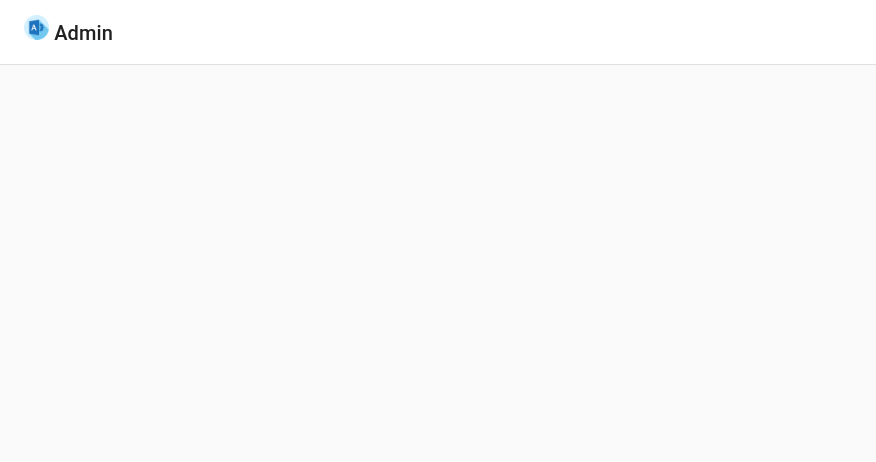
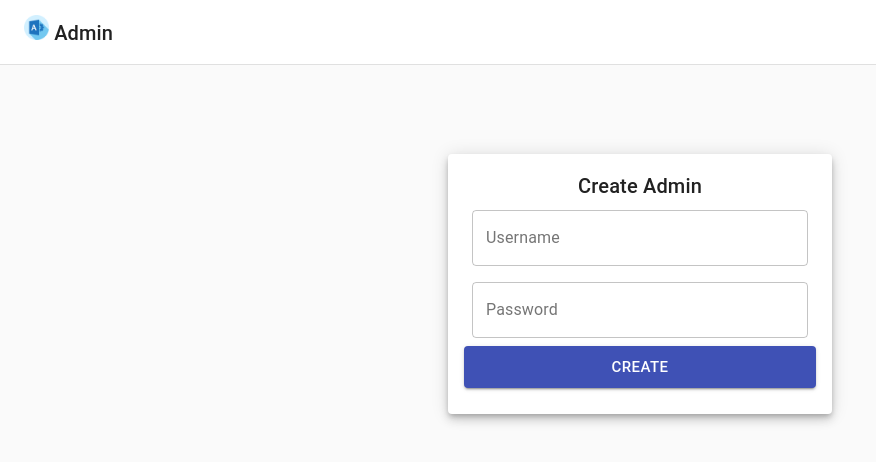
Before and after one commit to HristijanGjorgjioski/E-commerce, a React (Create React App) app in the folder client/: page /addadmin in a window 1280 px wide. Shown: the top 462 px of the page, without its empty margins (0-876 px from the left). Built offline with nearby package versions, Linux system fonts and the light colour scheme; sample sign-in values are in the browser's storage.

Commit message:
Implemented PrivateRoutes and started to work on addProduct

```diff
--- a/client/src/App.js
+++ b/client/src/App.js
@@ -6,6 +6,7 @@ import AdminMenu from './components/AdminMenu/AdminMenu'
 
 import Header from './components/Header/Header'
 import Login from './components/Login/Login'
+import PrivateRoute from './components/PrivateRoute/PrivateRoute'
 
 const App = () => {
   const user = JSON.parse(localStorage.getItem('profile'))
@@ -16,12 +17,9 @@ const App = () => {
         <CssBaseline />
         <Header />
           <Switch>
-            <Route exact path="/">
-              <br /> <br /> <h1>HOME USER</h1>
-            </Route>
-            <Route exact path="/admin">
-              <AdminMenu />
-            </Route>
+            <PrivateRoute component={AdminMenu} exact path="/admin" />
+            <PrivateRoute component={AddAdmin} exact path="/addadmin" />
+            <PrivateRoute component={''} exact path="/addproduct" />
             <Route exact path="/login">
               <Login />
             </Route>
--- a/client/src/components/Header/Header.jsx
+++ b/client/src/components/Header/Header.jsx
@@ -35,7 +35,7 @@ const Header = () => {
   const adminMenu = (
     <AppBar position="fixed" className={classes.appBar} color="inherit">
       <Toolbar>
-        <Typography component={Link} to="/" variant="h6" className={classes.title} style={{ textDecoration: 'none' }} color="inherit">
+        <Typography component={Link} to="/admin" variant="h6" className={classes.title} style={{ textDecoration: 'none' }} color="inherit">
           <img src={admin} alt="gjorgjioski admin" height="25px" className={classes.image} /> Admin
         </Typography>
       </Toolbar>
--- a/client/src/components/PrivateRoute/PrivateRoute.jsx
+++ b/client/src/components/PrivateRoute/PrivateRoute.jsx
@@ -0,0 +1,16 @@
+import React from 'react';
+import { Route, Redirect } from 'react-router-dom';
+
+const PrivateRoute = ({component: Component, restricted, ...rest}) => {
+    const isLogin = JSON.parse(localStorage.getItem('profile'))
+
+    return (
+        <Route {...rest} render={props => (
+            isLogin ?
+                <Component {...props} />
+            : <Redirect to="/login" />
+        )} />
+    );
+};
+
+export default PrivateRoute;
```
Also changed, not shown: client/src/components/Admin/AddProduct/AddProduct.jsx (added).
